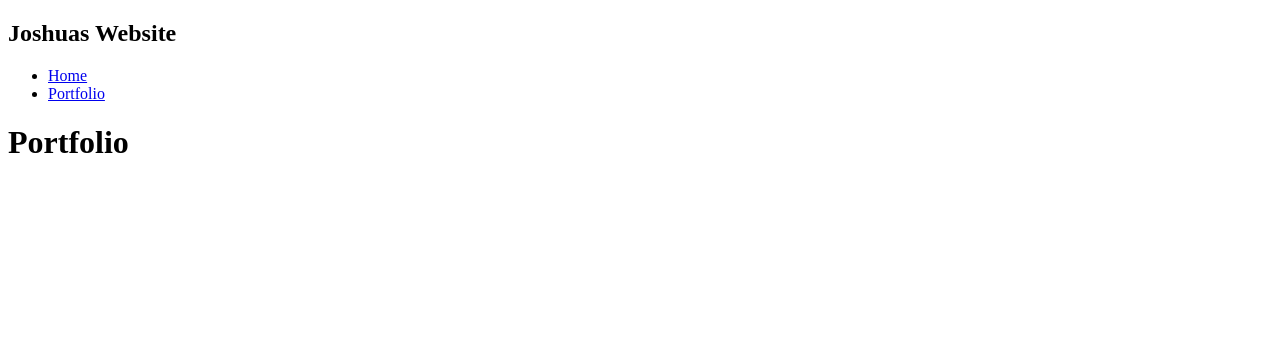
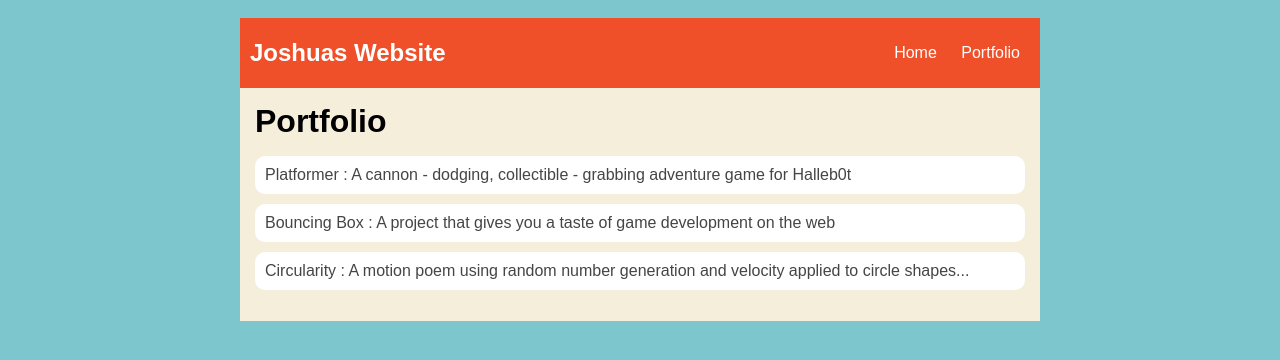
Before and after one commit to JP0519/JP0519.github.io, a plain HTML site: page portfolio.html in a window 1280 px wide. Drawn offline with Linux system fonts and the light colour scheme.

Commit message:
September 13

```diff
--- a/portfolio.html
+++ b/portfolio.html
@@ -2,6 +2,7 @@
 <html>
     <head>
       <title>Joshua's Amazing Website</title>
+      <link rel="stylesheet" href="style.css">
     </head>
 
     <body>
@@ -22,7 +23,9 @@
                 <div class="content">
                     <h1>Portfolio</h1>
                     <ul id="portfolio">
-
+                        <li><a href="projects/platformer/">Platformer : A cannon - dodging, collectible - grabbing adventure game for Halleb0t</a></li>
+                        <li><a href="projects/bouncing-box/">Bouncing Box : A project that gives you a taste of game development on the web </a></li>
+                        <li><a href="projects/circularity/">Circularity : A motion poem using random number generation and velocity applied to circle shapes...</a></li>
                     </ul>
                 </div>
             </main>
--- a/style.css
+++ b/style.css
@@ -61,3 +61,28 @@ main {
 h2, h3 {
     margin: 0px;
 }
+         /* portfolio styles */
+         .content h1 {
+            color: black;
+        }
+
+        #portfolio {
+            list-style-type: none;
+            padding-left: 0;
+        }
+
+        #portfolio li {
+            background: #fff;
+            padding: 10px;
+            border-radius: 10px;
+            margin-bottom: 10px;
+        }
+
+        #portfolio li:hover {
+            background: #eee;
+        }
+
+        #portfolio a {
+            text-decoration: none;
+            color: #454545;
+        }
```
